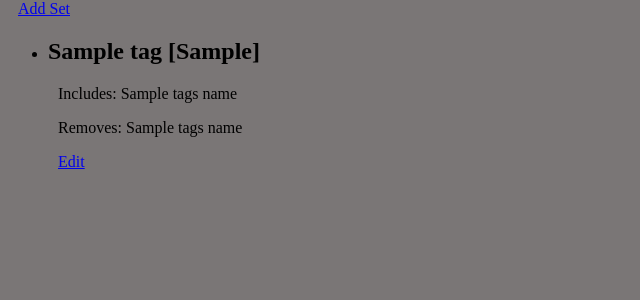
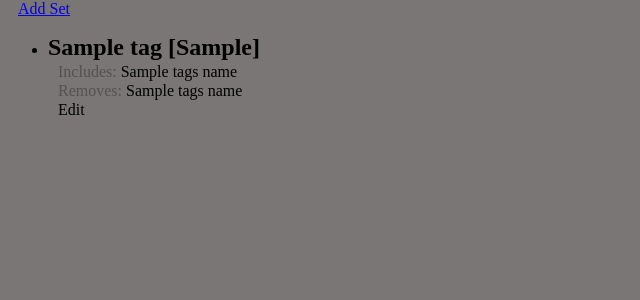
Before and after one commit to hyperboar/ref-buddy, a Python web app: template templates/crud/tpl_tagsets_list.html in a window 1280 px wide. Shown: the part 88-388 px from the top of the page, without its empty margins (0-640 px from the left). Run offline with Jinja, Linux system fonts and the light colour scheme; the template is opened without the code that fills it: most values are stand-ins (such as "Sample title", 1, 10 or a date in 2020).

Commit message:
refactor: applied tagset css

```diff
--- a/templates/crud/tpl_tagsets_list.html
+++ b/templates/crud/tpl_tagsets_list.html
@@ -10,15 +10,15 @@
     <h1>Tags</h1>
 </div>
 <a href="{{ url_for('routes_tags.tag_set_add') }}">Add Set</a>
-<ul>
+<ul class="tagset-list">
     {% for tag_set in tag_sets %}
         <li>
             <h2>{{ tag_set.set_name }} [{{ tag_set.set_alias }}]</h2>
             {% set tags = tag_set.get_tags_names() %}
             {% set tags_pos = tags[0] %}
             {% set tags_neg = tags[1] %}
-            <p>Includes: {{ tags_pos|join(', ') }}</p>
-            <p>Removes: {{ tags_neg|join(', ') }}</p>
+            <p><span class="tagset-label">Includes:</span> <span>{{ tags_pos|join(', ') }}</span></p>
+            <p><span class="tagset-label">Removes:</span> <span>{{ tags_neg|join(', ') }}</span></p>
             <a href="{{ url_for('routes_tags.tag_set_edit', tag_set_id=tag_set.id) }}">Edit</a>
             {#    <form method="POST" action="{{ url_for('delete_tag_set', tag_set_id=tag_set.id) }}" onsubmit="return confirm('Are you sure you want to delete this tag set?');">#}
             {#      <button type="submit">Delete</button>#}
```
